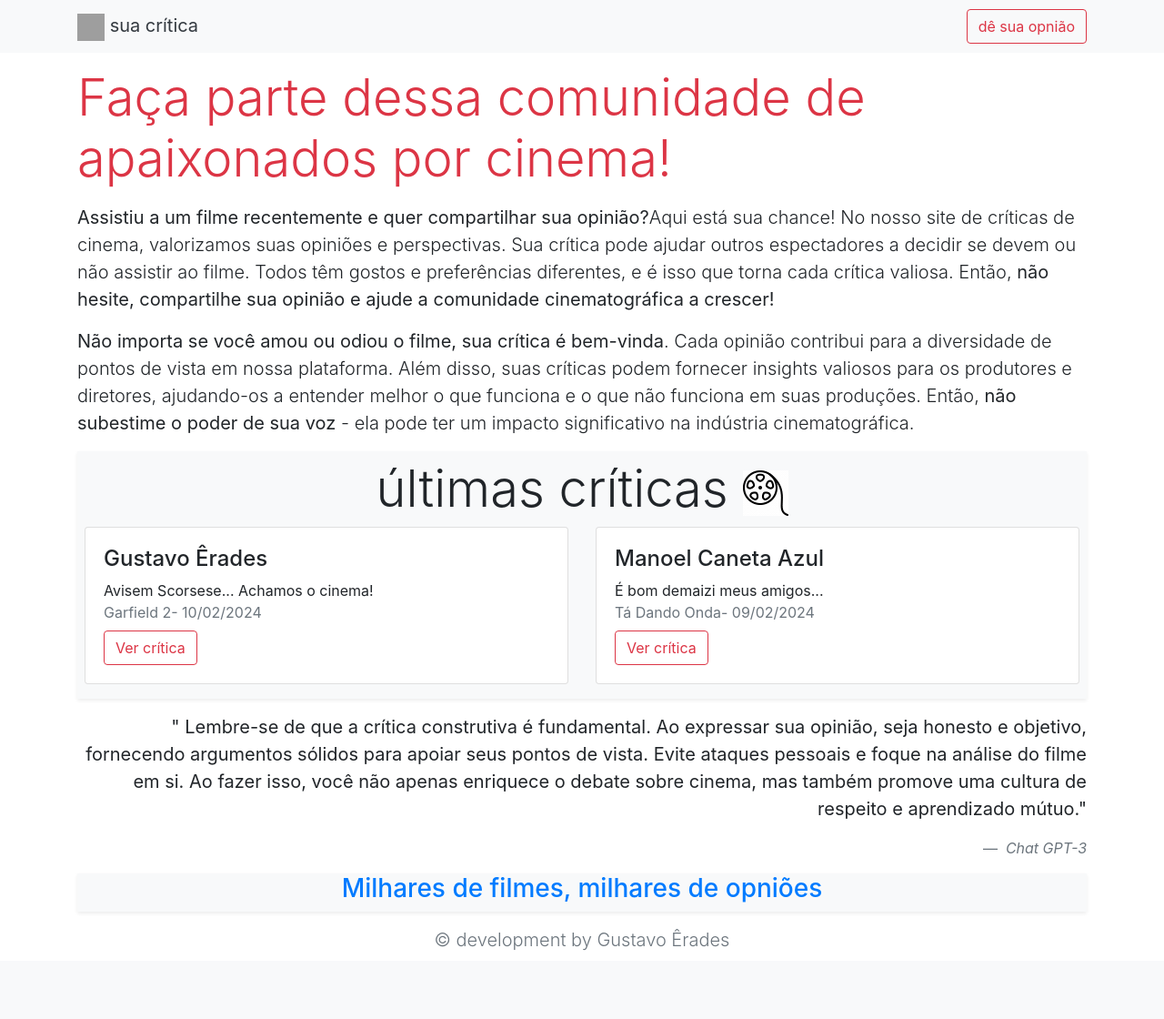
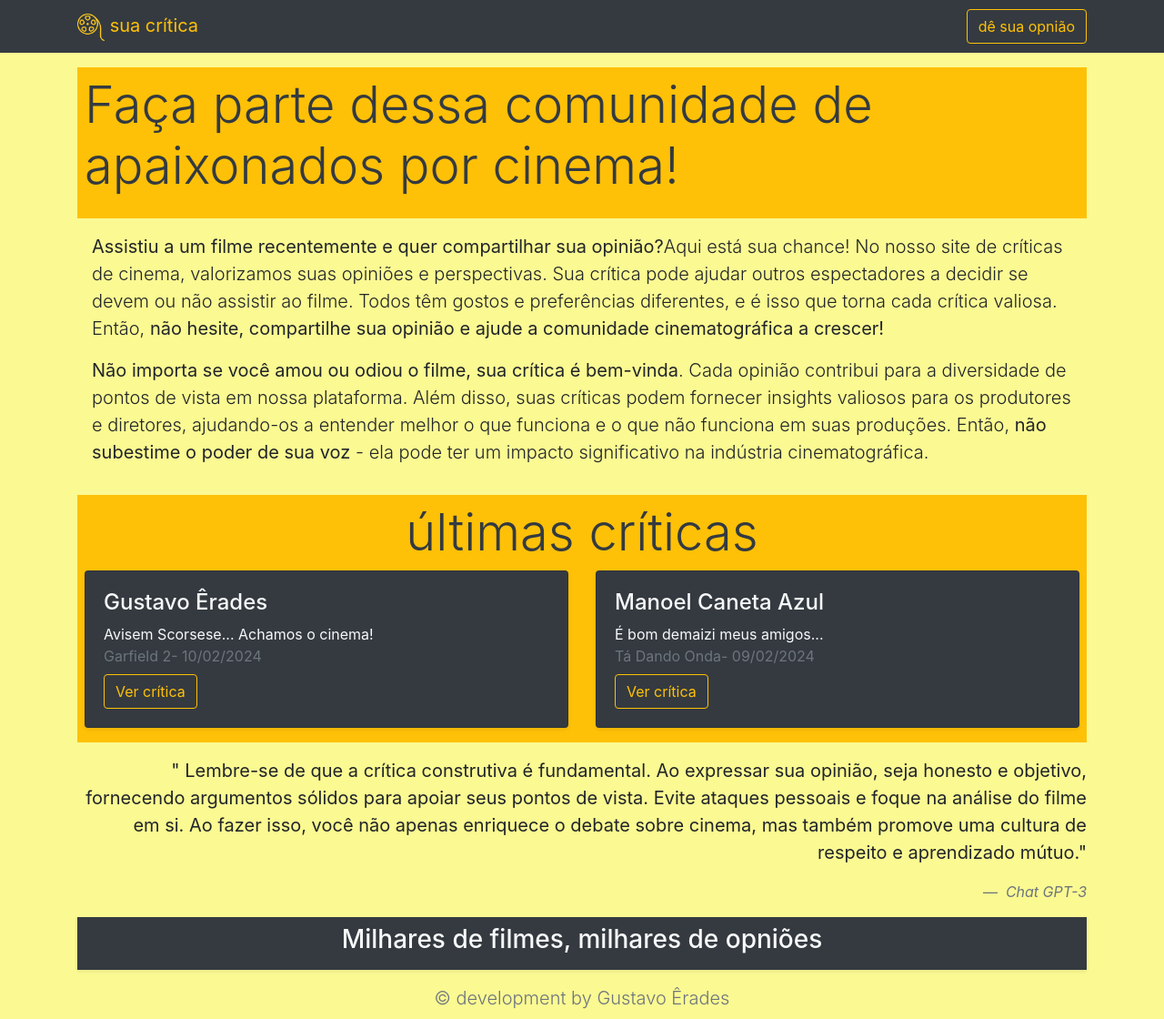
Before and after one commit to Gustavo-erades/cad-login, a PHP site: page / in a window 1280 px wide. Shown: the whole page at 91% size. Before the commit the page ends 1045 px from the top, so only its background shows below. Run offline with PHP 8.4, Linux system fonts and the light colour scheme; grey boxes are pictures that could not be loaded.

Commit message:
front home pronto

```diff
--- a/assets/css/style.css
+++ b/assets/css/style.css
@@ -0,0 +1,15 @@
+.btn:focus{
+    box-shadow: none;
+}
+.bg-yellow{
+    background-color: rgb(253, 252, 195);
+}
+body{
+    background-color: rgb(251, 249, 146);
+}
+.bg-yellow2{
+    background-color: rgb(251, 249, 146);
+}
+.bg-queimado{
+    background-color: rgb(238, 176, 30);
+}
--- a/index.php
+++ b/index.php
@@ -5,39 +5,43 @@
     <meta name="viewport" content="width=device-width, initial-scale=1.0">
     <link rel="stylesheet" href="./assets/bootstrap4/css/bootstrap.min.css">
     <link rel="shortcut icon" href="./assets/imagens/icone-logo.png" type="image/x-icon">
+    <link rel="stylesheet" href="./assets/css/style.css">
     <title>Sua Crítica</title>
 </head>
 <body>
-    <header class="navbar sticky-top bg-light ">
+    <header class="navbar sticky-top bg-dark ">
         <nav class="container">
-            <a href="" class="navbar-brand text-dark">
-                <img width="30" height="30" src="https://img.icons8.com/ios/50/000000/film-reel--v2.png" alt="film-reel--v2"/>
+            <a href="" class="navbar-brand text-warning">
+                <img width="30" height="30" src="./assets/imagens/icone-logo-amarelo.png"/>
                 sua crítica
             </a>
-            <button class="btn btn-outline-danger me-2">
+            <button class="btn btn-outline-warning me-2">
                 dê sua opnião
             </button>
         </nav>
     </header>
     <div class="container mt-3">
         <div>
-            <p class="display-4 text-danger">
-                Faça parte dessa comunidade de apaixonados por cinema!
-            </p>
-            <p class="lead"><strong>Assistiu a um filme recentemente e quer compartilhar sua opinião?</strong>Aqui está sua chance! No nosso site de críticas de cinema, valorizamos suas opiniões e perspectivas. Sua crítica pode ajudar outros espectadores a decidir se devem ou não assistir ao filme. Todos têm gostos e preferências diferentes, e é isso que torna cada crítica valiosa. Então, <strong>não hesite, compartilhe sua opinião e ajude a comunidade cinematográfica a crescer!</strong></p>
+            <div class="bg-warning p-2">
+                <p class="display-4 text-dark">
+                    Faça parte dessa comunidade de apaixonados por cinema!
+                </p>
+            </div>
+            <div class="p-3">
+                <p class="lead"><strong>Assistiu a um filme recentemente e quer compartilhar sua opinião?</strong>Aqui está sua chance! No nosso site de críticas de cinema, valorizamos suas opiniões e perspectivas. Sua crítica pode ajudar outros espectadores a decidir se devem ou não assistir ao filme. Todos têm gostos e preferências diferentes, e é isso que torna cada crítica valiosa. Então, <strong>não hesite, compartilhe sua opinião e ajude a comunidade cinematográfica a crescer!</strong></p>
 
-            <p class="lead"><strong>Não importa se você amou ou odiou o filme, sua crítica é bem-vinda</strong>. Cada opinião contribui para a diversidade de pontos de vista em nossa plataforma. Além disso, suas críticas podem fornecer insights valiosos para os produtores e diretores, ajudando-os a entender melhor o que funciona e o que não funciona em suas produções. Então, <strong>não subestime o poder de sua voz</strong> - ela pode ter um impacto significativo na indústria cinematográfica.</p>
+                <p class="lead"><strong>Não importa se você amou ou odiou o filme, sua crítica é bem-vinda</strong>. Cada opinião contribui para a diversidade de pontos de vista em nossa plataforma. Além disso, suas críticas podem fornecer insights valiosos para os produtores e diretores, ajudando-os a entender melhor o que funciona e o que não funciona em suas produções. Então, <strong>não subestime o poder de sua voz</strong> - ela pode ter um impacto significativo na indústria cinematográfica.</p>
+            </div>
         </div>
-        <div class="bg-light shadow-sm p-2 pb-3">
+        <div class="p-2 pb-3 bg-warning">
             <div class="text-center">
-                <h2 class="display-4">
+                <h2 class="display-4 text-dark">
                     últimas críticas
-                    <img src="./assets/imagens/icone-logo-gif.gif" alt="">
                 </h2>
             </div>
             <div class="row">
                 <div class="col-12 col-md-6 mb-3 mb-md-0">
-                    <div class="card text-bg-white">
+                    <div class="card bg-dark text-light shadow-sm">
                         <div class="card-body">
                             <h4 class="card-tittle">
                                 Gustavo Êrades
@@ -48,14 +52,14 @@
                             <div class="card-text text-muted" id="dia_critica">
                                  Garfield 2- 10/02/2024
                             </div>
-                            <button class="btn btn-outline-danger mt-2">
+                            <button class="btn btn-outline-warning mt-2">
                                 Ver crítica
                             </button>
                         </div>
                     </div>
                 </div>
                 <div class="col-12 col-md-6 mb-3 mb-md-0">
-                    <div class="card text-bg-white">
+                    <div class="card bg-dark text-light shadow-sm">
                         <div class="card-body">
                             <h4 class="card-tittle">
                                 Manoel Caneta Azul
@@ -66,7 +70,7 @@
                             <div class="card-text text-muted" id="dia_critica">
                                 Tá Dando Onda- 09/02/2024
                             </div>
-                            <button class="btn btn-outline-danger mt-2">
+                            <button class="btn btn-outline-warning mt-2">
                                 Ver crítica
                             </button>
                         </div>
@@ -86,17 +90,17 @@
                    </footer>
             </blockquote>
         </div>
-        <div class="carousel slide text-center bg-light shadow-sm mb-3" data-ride="carousel">
+        <div class="carousel slide text-center bg-dark text-light shadow-sm mb-3 p-2" data-ride="carousel">
             <div class="carousel-inner">
                 <div class="carousel-item active">
-                    <h1 class="h3 d-none d-md-block text-primary">Milhares de filmes, milhares de opniões</h1>
-                    <h1 class="h3 d-block d-md-none text-danger">somos apaixonados por cinema</h1>
+                    <h1 class="h3 d-none d-md-block">Milhares de filmes, milhares de opniões</h1>
+                    <h1 class="h3 d-block d-md-none">somos apaixonados por cinema</h1>
                 </div>
                 <div class="carousel-item">
-                    <h1 class="h3 text-warning">Aqui todo mundo é crítico</h1>
+                    <h1 class="h3">Aqui todo mundo é crítico</h1>
                 </div>
                 <div class="carousel-item">
-                    <h1 class="h3 text-success">Isso é absolutamente cinema</h1>
+                    <h1 class="h3">Isso é absolutamente cinema</h1>
                 </div>
             </div>
         </div>
```
Also changed, not shown: assets/imagens/icone-logo-amarelo.png (added).
